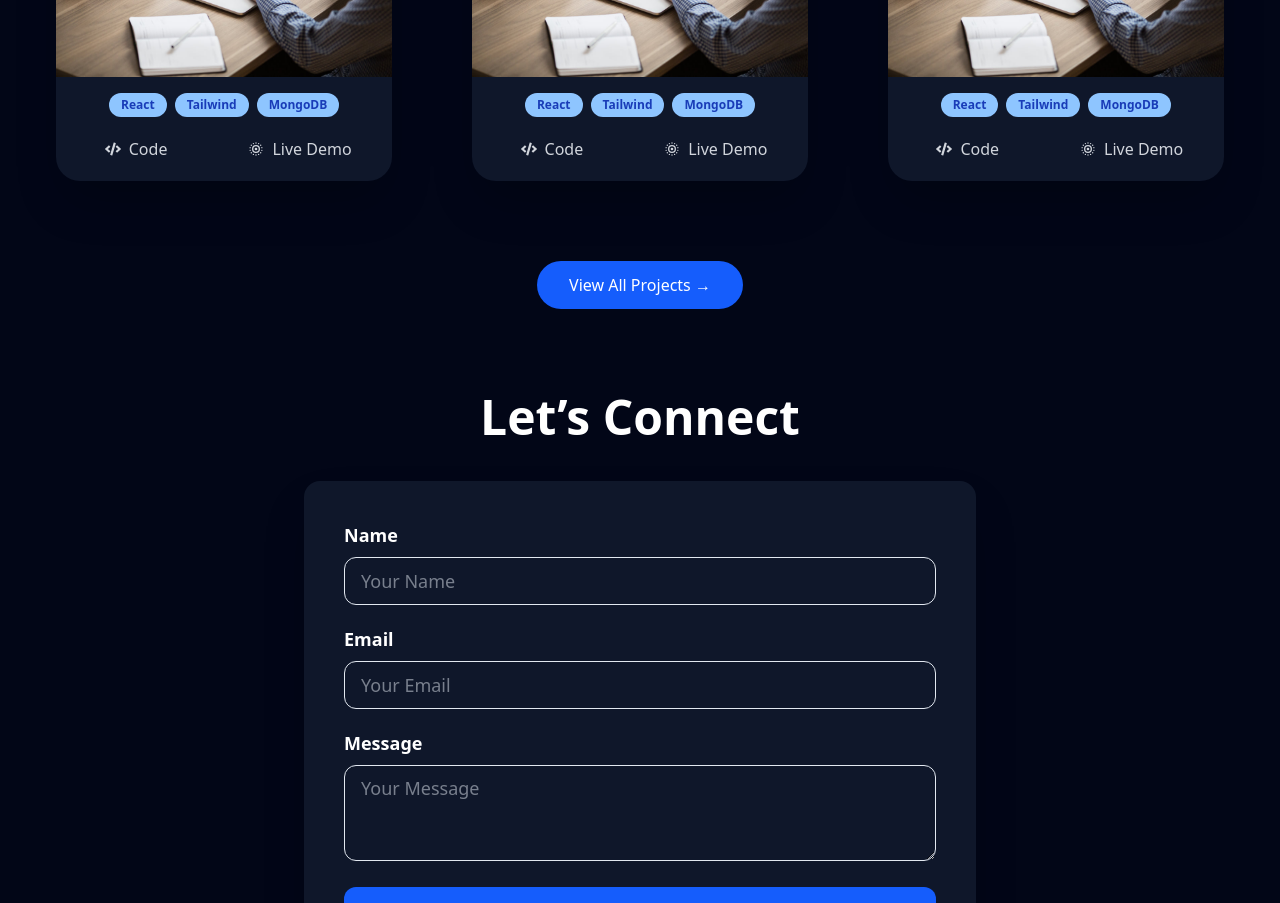
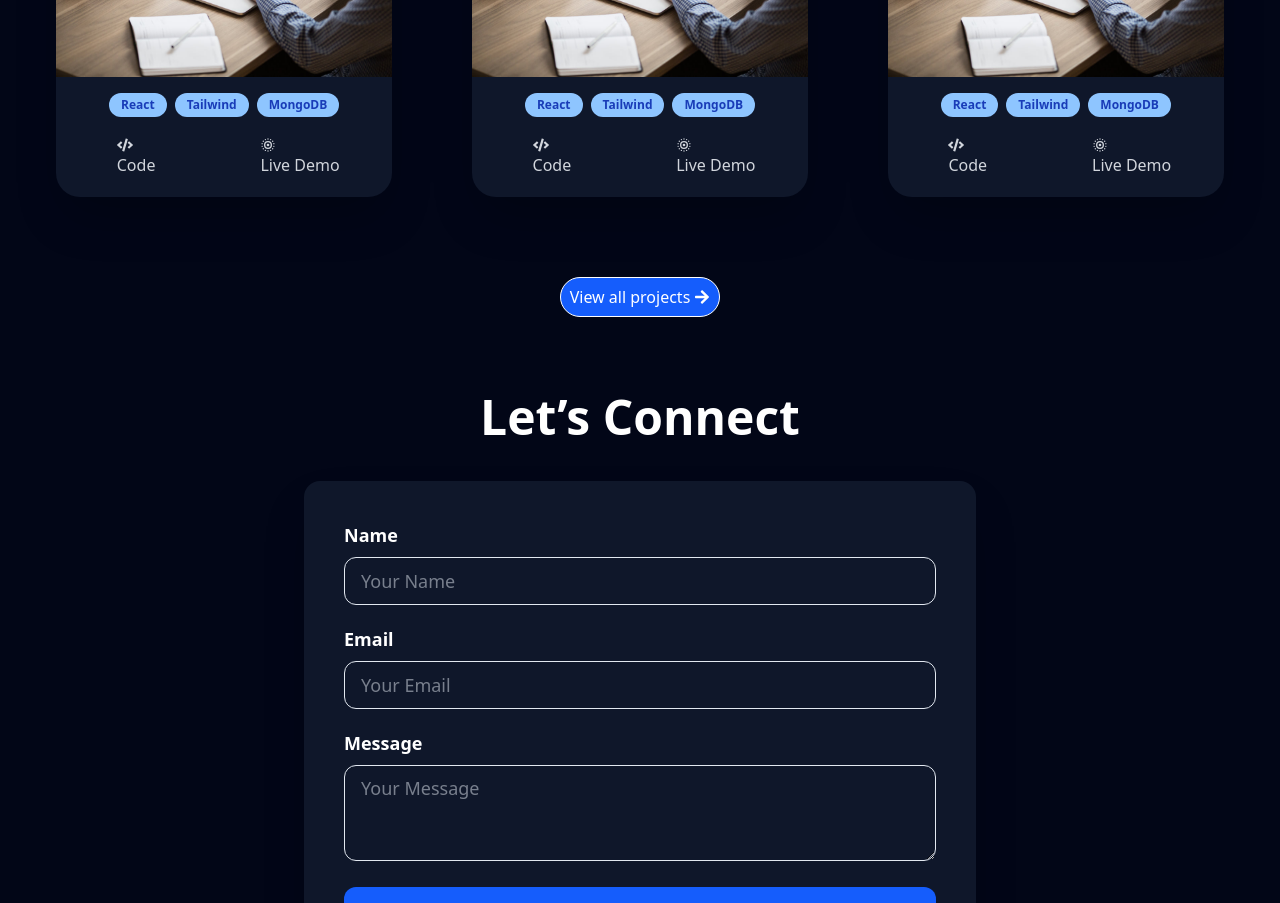
Before and after one commit to piyushrawatt/portfolio, a React (Vite) app in the folder frontend/: page / in a window 1280 px wide. Shown: the part 2880-3783 px from the top of the page. Built offline with nearby package versions, Linux system fonts and the light colour scheme.

Commit message:
Ui Changes

```diff
--- a/frontend/src/components/Allproject.jsx
+++ b/frontend/src/components/Allproject.jsx
@@ -16,7 +16,7 @@ const projects = [
   {
     id: 2,
     title: "Portfolio",
-    image: "https://images.unsplash.com/photo-1554224155-6726b3ff858f?w=900",
+    image:"https://images.unsplash.com/photo-1498050108023-c5249f4df085?w=900",
     description: "Track expenses with analytics and beautiful charts.",
     category: "MERN",
     tech: ["React", "Node", "MongoDB"],
@@ -37,7 +37,7 @@ const projects = [
     {
     id: 4,
     title: "counting",
-    image: "https://images.unsplash.com/photo-1556740749-887f6717d7e4?w=900",
+    image: "https://images.unsplash.com/photo-1498050108023-c5249f4df085?w=900",
     description: "counting app with increment and decrement feature.",
     category: "React",
     tech: ["React"],
@@ -47,12 +47,22 @@ const projects = [
    {
     id: 4,
     title: "todo",
-    image: "https://images.unsplash.com/photo-1556740749-887f6717d7e4?w=900",
+    image:"https://images.unsplash.com/photo-1498050108023-c5249f4df085?w=900",
     description: "counting app with increment and decrement feature.",
     category: "JavaScript",
     tech: ["JavaScript"],
     github: "https://github.com/piyushrawatt/Todo-List",
     demo: "https://todo-list-65ut9wkwm-piyushrawatts-projects.vercel.app/",
+  },
+  {
+    id: 5,
+    title: "Pass-Generator",
+    image: "https://images.unsplash.com/photo-1498050108023-c5249f4df085?w=900",
+    description: "",
+    category: "React",
+    tech: ["React"],
+    github: "https://github.com/piyushrawatt/passgenerator",
+    demo: "https://vercel.com/piyushrawatts-projects/passgenerator/deployments",
   },
 ];
 
--- a/frontend/src/components/Featuredproject.jsx
+++ b/frontend/src/components/Featuredproject.jsx
@@ -2,7 +2,7 @@ import React from "react";
 import { FaCode } from "react-icons/fa";
 import { TbLivePhoto } from "react-icons/tb";
 import { Link } from "react-router-dom";
-function Featuredproject({ img, project, info }) {
+function Featuredproject({ img, project, info ,code ,demo}) {
   return (
     <div className="group w-full max-w-sm overflow-hidden rounded-3xl shadow-2xl bg-[#0F172A] hover:scale-105 transition duration-300">
 
@@ -35,11 +35,11 @@ function Featuredproject({ img, project, info }) {
       {/* BUTTONS */}
       <div className="mt-5 flex flex-col sm:flex-row justify-around text-gray-300 pb-5 text-sm sm:text-base  ml-2">
         <div className="flex items-center gap-2 hover:text-blue-400 cursor-pointer transition">
-          <FaCode /> Code
+        <a href={code}> <FaCode  /> Code </a>
         </div>
 
         <div className="flex items-center gap-2 hover:text-blue-400 cursor-pointer transition">
-          <TbLivePhoto /> Live Demo
+       <a href={demo}>  <TbLivePhoto /> Live Demo </a>
         </div>
       </div>
     </div>
--- a/frontend/src/components/Project.jsx
+++ b/frontend/src/components/Project.jsx
@@ -2,6 +2,7 @@ import React from 'react'
 import Featuredproject from './Featuredproject'
 import { FaArrowRight } from "react-icons/fa";
 import { Link } from 'react-router-dom';
+
 function Project() {
   return (
     <div id='project' className=' pb-3 md:h-170 bg-[#020617] w-full mt gap-20 flex flex-col items-center'>
@@ -9,17 +10,17 @@ function Project() {
      <div className='text-center'>  <h1 className='text-4xl text-slate-50 mt-5 font-bold p-4'>Featured Projects</h1>
 
         <p className='font-light text-2xl text-gray-600'>Showcasing my best project work and technical expertise</p> </div>
-  <div className='flex  gap-5 md:gap-20'>    <Featuredproject img={"work.jpg"}/>
-         <Featuredproject img={"work.jpg"} project={"Project"} info={""}/>
-          <Featuredproject img={"work.jpg"}/> </div>
+  <div className='flex  gap-5 md:gap-20'>
+         <Featuredproject demo={"https://mini-trello-mgxdsp2q9-piyushrawatts-projects.vercel.app/"} code={"https://github.com/piyushrawatt/MINI-TRELLO" } img={"work.jpg"} project={"Mini Trello"} info={"Mini Trello is a task management app that helps users create, organize, and track tasks.Built with React, Node.js, Express, and MongoDB with JWT authentication.It includes drag-and-drop task movement and an easy-to-use interface."}/>
 
-<Link
-  to="/projects"
-  className="inline-flex items-center gap-2 px-8 py-3 rounded-full
-  bg-blue-600 hover:bg-blue-700 transition text-white font-medium"
->
-  View All Projects →
-</Link>  </div>
+          <Featuredproject demo={"https://e-commerce-website-jp77-mefu9llmh-piyushrawatts-projects.vercel.app/"} code={"https://github.com/piyushrawatt/E-commerce-website"} img={"work.jpg"} project={"e-Commerce-Website"} info={"E-commerce website is an online shopping platform where users can browse, add products to cart, and place orders.Built with React, Node.js, Express, and MongoDB with secure authentication.It includes product management, image uploads, and a responsive user-friendly interface."}/>
+                     <Featuredproject demo={"https://passgenerator-9udge2131-piyushrawatts-projects.vercel.app/"} code={"https://github.com/piyushrawatt/passgenerator"} img={"work.jpg"} project={"PassGenerator"} info={"Random Password Generator is a tool that creates strong and secure passwords instantly.Built with React and JavaScript with customizable password length and character options.It helps users generate unique passwords to improve security and protect accounts."}/>
+</div>
+      <Link to="/projects">
+  <button className="flex border h-10 w-40 gap-1 bg-blue-600 text-white items-center justify-center rounded-4xl">
+    View all projects <FaArrowRight />
+  </button>
+</Link>    </div>
   )
 }
 
```
Also changed, not shown: frontend/public/portfolioimg.jpg (added).
